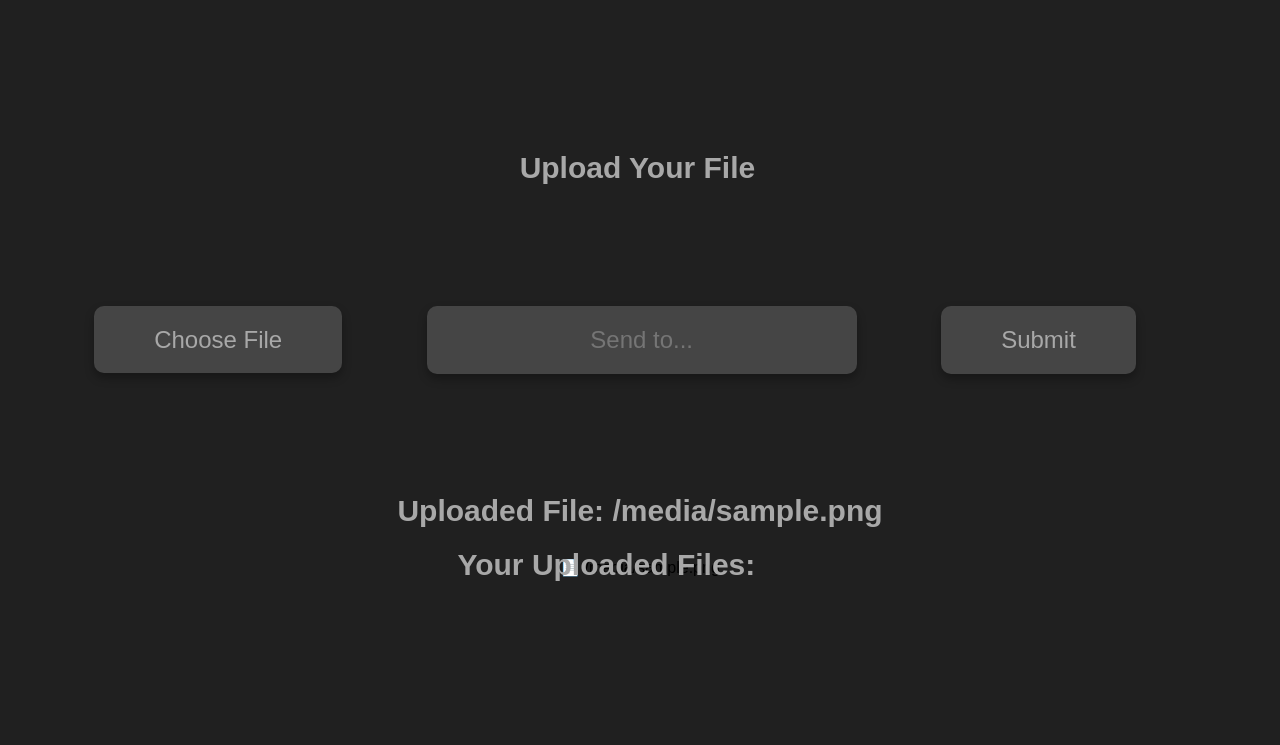
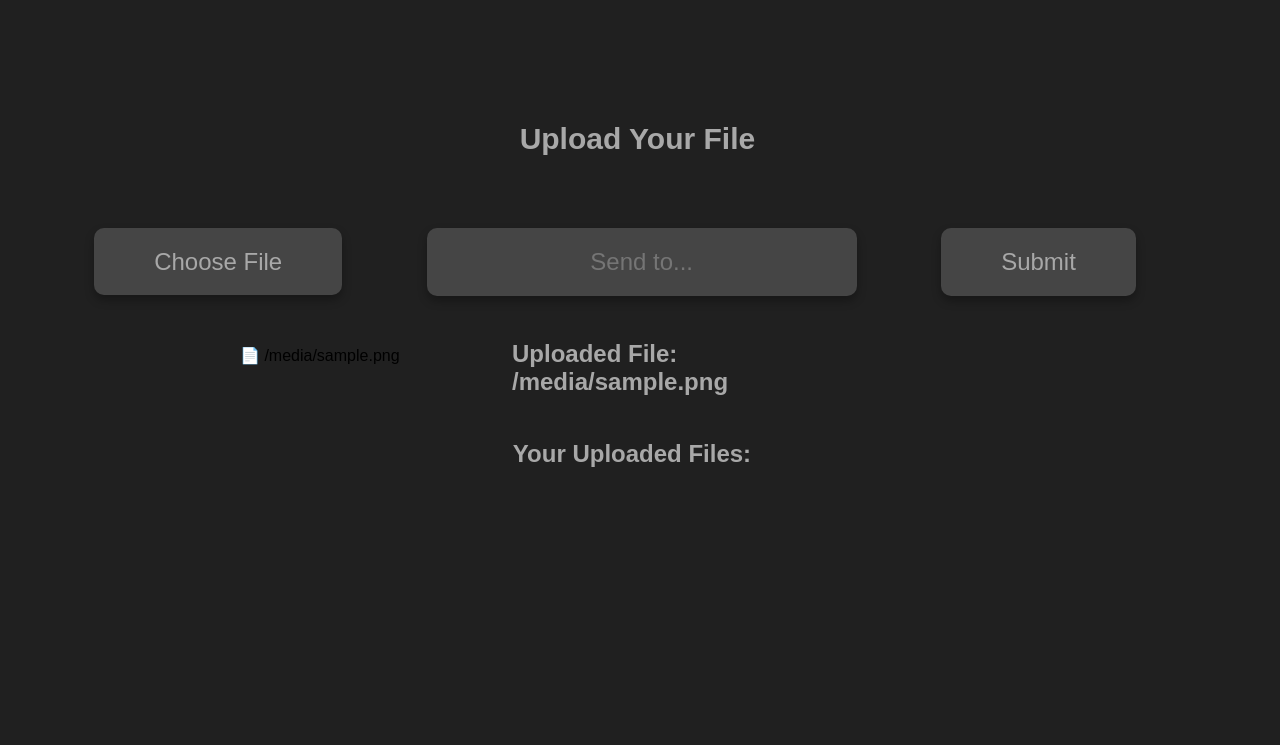
Before and after one commit to K0scei/python-projects-, a Flask app: template project 1/templates/upload.html in a window 1280 px wide. Shown: the top 745 px of the page. Run offline with Flask 3, Linux system fonts and the light colour scheme; the template is opened without the code that fills it: most values are stand-ins (such as "Sample title", 1, 10 or a date in 2020).

Commit message:
fixed half of it

```diff
--- a/project 1/server.py
+++ b/project 1/server.py
@@ -143,9 +143,6 @@
 			return render_template("upload.html", file=None, sendto=None, files=user_data["uploadnames"])
 		else:
 			filename = secure_filename(file.filename)
-			render_template("upload.html", file=filename, sendto=None, files=user_data["uploadnames"])
-
-
 		if not sendto or sendto == '':
 			flash("Please specify who to send!")
 			return render_template("upload.html", file=filename, sendto=None, files=user_data["uploadnames"])
@@ -154,7 +151,14 @@
 			flash("The person you are trying to send does NOT have a account!")
 			return render_template("upload.html", file=None, sendto=None, files=user_data["uploadnames"])
 
-		user_data["uploadnames"].append({"name": filename, "sendto": sendto, "uuid": uuid4()})
+		sendto_data = data["users"].get(sendto)
+
+		sendto_data["downloadnames"].append({"name": filename, "sendto": sendto, "uuid": str(uuid4())})
+
+		user_data["uploadnames"].append({"name": filename, "sendto": sendto, "uuid": str(uuid4())})
+
+		with open('./data/userdata.json', "w", encoding='utf-8') as f:
+			json.dump(data, f, indent=4)
 
 		return render_template("upload.html", file=filename, sendto=sendto, files=user_data["uploadnames"])
 
--- a/project 1/static/upload.css
+++ b/project 1/static/upload.css
@@ -29,6 +29,7 @@
 	left: 52%; /*%52 is better than %50. i have no idea why tbh*/
 	transform: translate(-50%, -50%);
 	z-index: 10;
+	top: 100px;
 }
 
 
@@ -44,6 +45,7 @@
 	box-shadow: 0px 5px 10px rgba(0,0,0,0.3);
 	transition: 0.3s;
 	margin: 40px;
+	top: 50px;
 }
 
 .upload-txt::placeholder{
@@ -57,31 +59,39 @@
 
 .bottom-container{
 	position: relative;
-	top: -5%;
-	text-align: center;
+	width: 800px;
+	height: 400px;
 }
 
-.bottom-title{
-	position: relative;
-	padding: 20px 60px;
-	font-size: 30px;
+.bottom-title {
+	display: block;
+	gap: 8px;
+	align-items: center;
+	position: absolute;
+	white-space: normal;
+	top: -30px;
+	left: 34%;
 	color: #a8a8a8;
-	white-space: nowrap;
-	width: max-content;
-	z-index: 10;
-	margin-top: 40px;
-	margin-bottom: 10px;
-	margin-left: 40px;
-	margin-right: 40px;
+	font-size: 24px;
 }
+
+.upload-txt2 {
+	position: absolute;
+	top: 70px;
+	left: 49%;
+	transform: translateX(-50%);
+	color: #a8a8a8;
+	font-size: 24px;
+}
+
 
 .message{
 	position: absolute;
 	display: inline-block;
 	font-size: 20px;
 	padding: 20px 60px;
-	margin-top: 20px;
-	margin-left: -220px;
+	left: 190px;
+	top: 140px;
 	color:#a8a8a8;
 	white-space: nowrap;
 }
@@ -92,8 +102,13 @@
 	margin-left: 50px;
 }
 
-.upload-txt2{
-	position: absolute;
-	margin-left: 100px;
-	margin-top: -30px;
+#uploaded-file {
+	display: block;
+	min-width: 0;
+	max-width: 300px;
+	overflow: hidden;
+	white-space: nowrap;
+	text-overflow: ellipsis;
+	text-align: middle;
+	direction: ltr;
 }
--- a/project 1/templates/upload.html
+++ b/project 1/templates/upload.html
@@ -24,7 +24,19 @@
 		</div>
 
 		<div class="bottom-container">
-      <h3 class="bottom-title">Uploaded File: <strong>{{file}}</strong></h3>
+      <h3 class="bottom-title">Uploaded File: <br><span id="uploaded-file">{{file}}</span></h3>
+      <script>
+      const fileInput = document.getElementById("file");
+      const uploadedFile = document.getElementById("uploaded-file");
+
+      fileInput.addEventListener("change", () => {
+          if(fileInput.files.length > 0){
+              uploadedFile.textContent = fileInput.files[0].name;
+          } else {
+              uploadedFile.textContent = "";
+          }
+      });
+      </script>
 			<h3 class="bottom-title upload-txt2">Your Uploaded Files:</h3>
       <div class="file-list">
       {% if files %}
```
